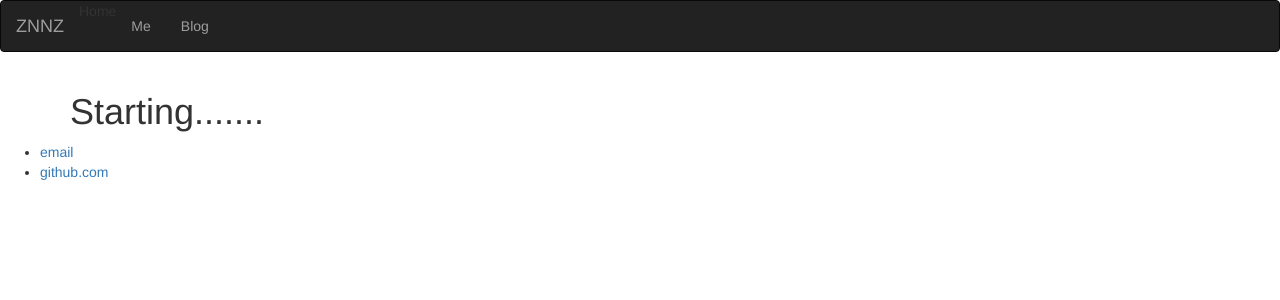
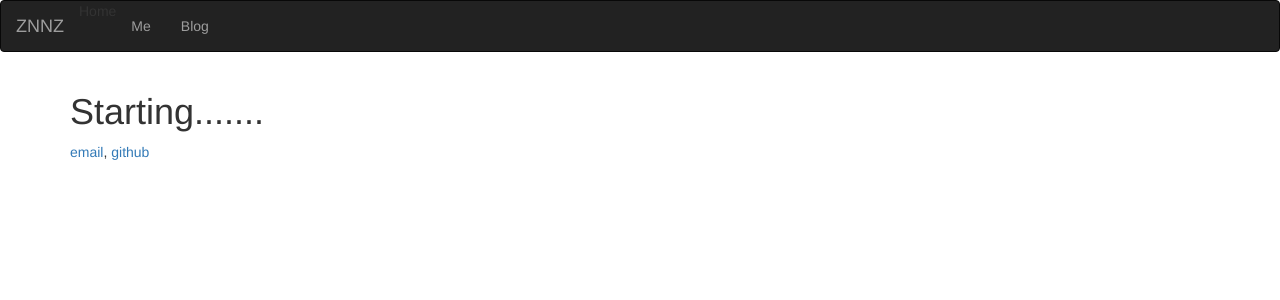
Before and after one commit to znnz/znnz.github.io, a Jekyll site: the page built from index.html, in a window 1280 px wide. Shown: the top 300 px of the page. Built offline with Jekyll 4.4.1, drawn with Linux system fonts in a browser that asks for light colours; nearby versions of some CDN libraries.

Commit message:
update footer of default layout

```diff
--- a/_layouts/default.html
+++ b/_layouts/default.html
@@ -21,10 +21,9 @@
 			{{content}}
 		</div><!-- /.container -->
 		<footer>
-    		<ul>
-        		<li><a href="">email</a></li>
-        		<li><a href="">github.com</a></li>
-			</ul>
+    		<div class="container">
+				<p><a href="#">email</a>, <a href="#">github</a></p>
+			</div>
 		</footer>
 		{% include scripts.html %}
 	</body>
```
